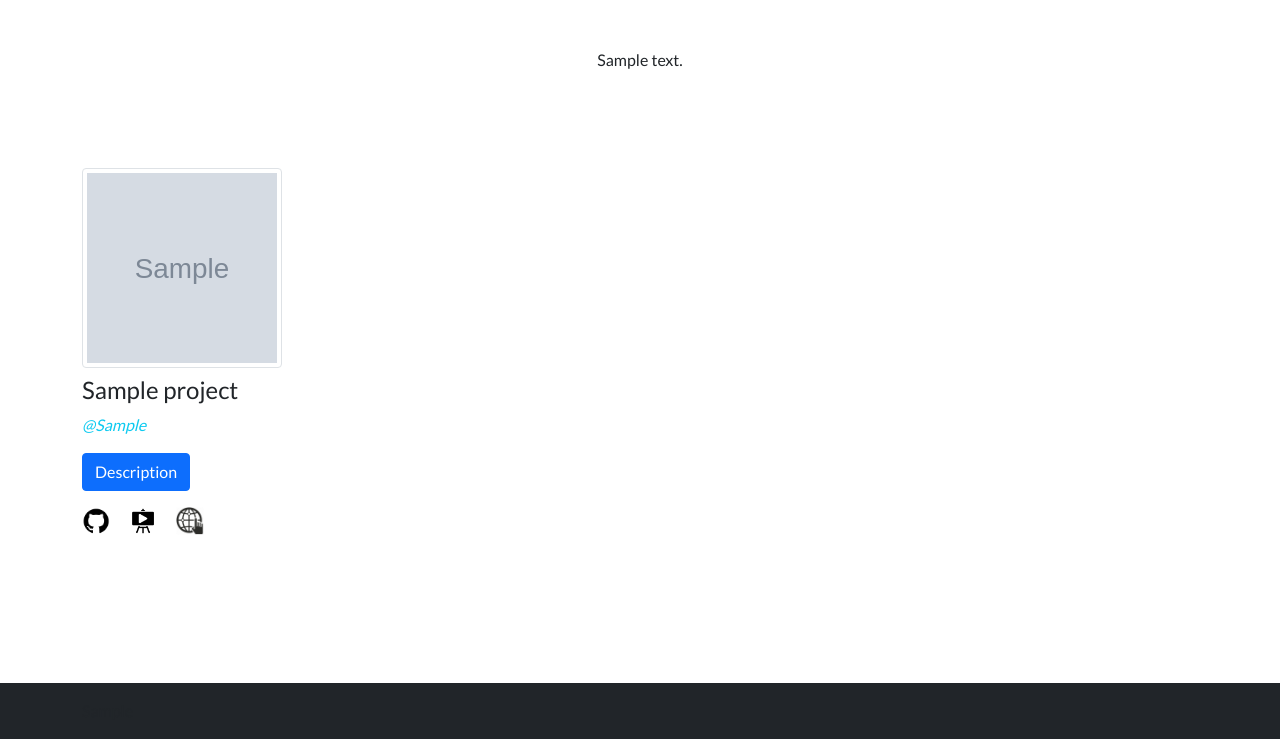
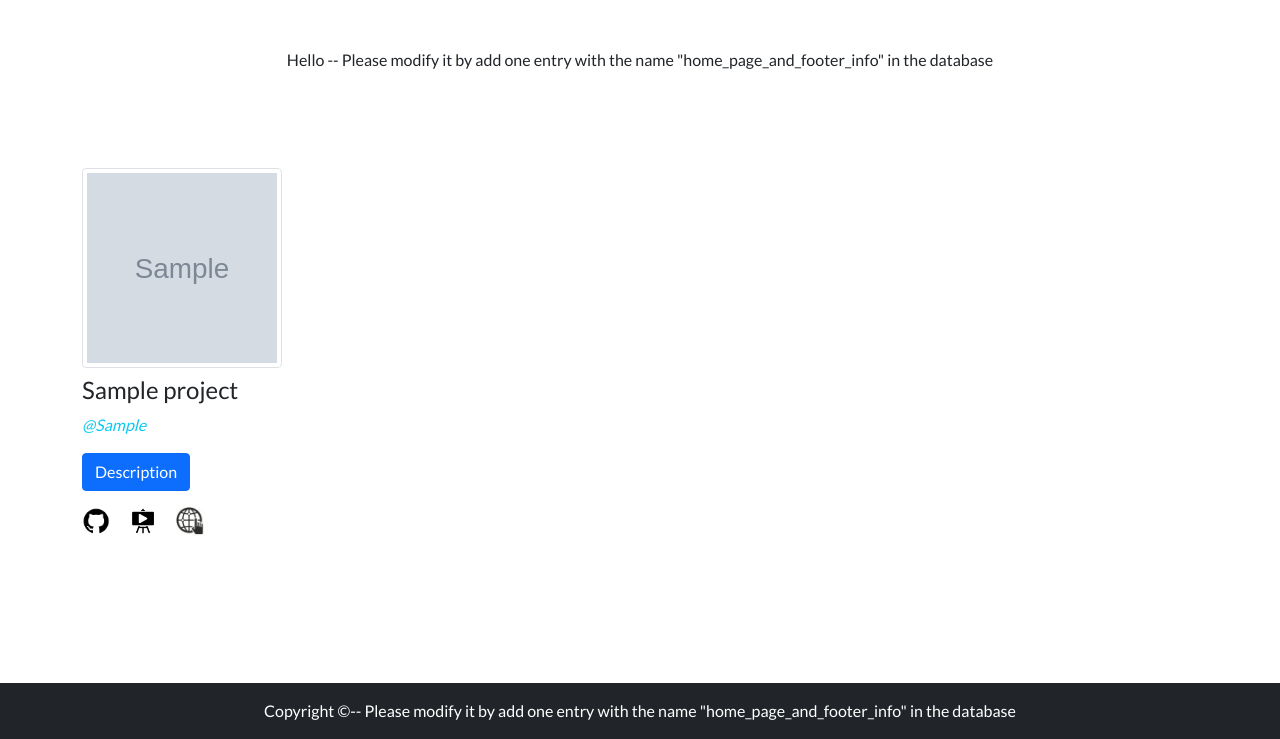
Before and after one commit to HYu61/my_web, a Django app: page / in a window 1280 px wide. Shown: the part 61-800 px from the top of the page. Run offline with Django 3.2, Linux system fonts and the light colour scheme; tables that the repository leaves empty hold one stand-in row (values such as "Sample post"); grey boxes marked "Sample" are stand-in pictures.

Commit message:
fixed display bug when the first time running the app

```diff
--- a/my_web/settings.py
+++ b/my_web/settings.py
@@ -24,7 +24,7 @@ BASE_DIR = Path(__file__).resolve().parent.parent
 SECRET_KEY = 'django-insecure-yp*&(=x^#c9jjj#c%_8461!r(&ucpjxrg9#^w977pugg_xmwcg'
 
 # SECURITY WARNING: don't run with debug turned on in production!
-DEBUG = True
+DEBUG = False
 
 ALLOWED_HOSTS = ["*"]
 
--- a/my_web/urls.py
+++ b/my_web/urls.py
@@ -25,7 +25,7 @@ from django.conf import settings
 from django.conf.urls.static import static
 
 urlpatterns = [
-    path('admin/', admin.site.urls),
+    path('my_portfolio_admin/', admin.site.urls),
     path('', views.index, name='index'),
     path('projects/', include('projects.urls')),
     url(r'^media/(?P<path>.*)', serve, {"document_root": settings.MEDIA_ROOT}),
--- a/portfolio/templates/index.html
+++ b/portfolio/templates/index.html
@@ -2,7 +2,8 @@
 {% load static %}
 {% block content %}
 
-    <div class="mb-5 text-center" >
+    <div class="mb-5 text-center">
+
         {{ home_page_content|safe }}
 
     </div>
--- a/portfolio/views.py
+++ b/portfolio/views.py
@@ -16,10 +16,17 @@ def nav_info():
 
 
 def home_page_and_footer_info():
-    home_page_info = HomePageFooterContent.objects.get(pk=1)
+    # home_page_info = HomePageFooterContent.objects.get(name='home_page_and_footer_info')
+    home_page_info = HomePageFooterContent.objects.filter(name='home_page_and_footer_info').first()
+    content = 'Hello -- Please modify it by add one entry with the name "home_page_and_footer_info" in the database'
+    footer = '<p class="m-0 text-center text-white">Copyright &copy;-- Please modify it by add one entry with the ' \
+             'name "home_page_and_footer_info" in the database</p> '
+    if home_page_info is not None:
+        content = home_page_info.content
+        footer = home_page_info.footer
     result = {
-        'home_page_content': home_page_info.content,
-        'footer_content': home_page_info.footer
+        'home_page_content': content,
+        'footer_content': footer
     }
     return result
 
--- a/projects/models.py
+++ b/projects/models.py
@@ -25,8 +25,7 @@ class Projects(models.Model):
     image = models.ImageField(upload_to='projects/image', blank=True, null=True)
     video = models.FileField(upload_to='projects/video', blank=True, null=True)
     cate = models.ForeignKey(Categories, on_delete=models.CASCADE)
-    tags = models.CharField(max_length=255, blank=True, null=True, default='',
-                            verbose_name='Tags for the projects')
+    tags = models.CharField(max_length=255, default='', verbose_name='Tags for the projects')
     published = models.BooleanField(default=False)
     priority = models.PositiveSmallIntegerField(default=1)
 
--- a/templates/footer.html
+++ b/templates/footer.html
@@ -4,6 +4,8 @@
 <footer class="py-3 bg-dark fixed-bottom">
     <div class="container">
 {#        <p class="m-0 text-center text-white">Copyright &copy; HENG YU 2021</p>#}
-        {{ footer_content|safe }}
+
+            {{ footer_content|safe }}
+
     </div>
 </footer>
```
Also changed, not shown: projects/migrations/0002_alter_projects_tags.py (added).
